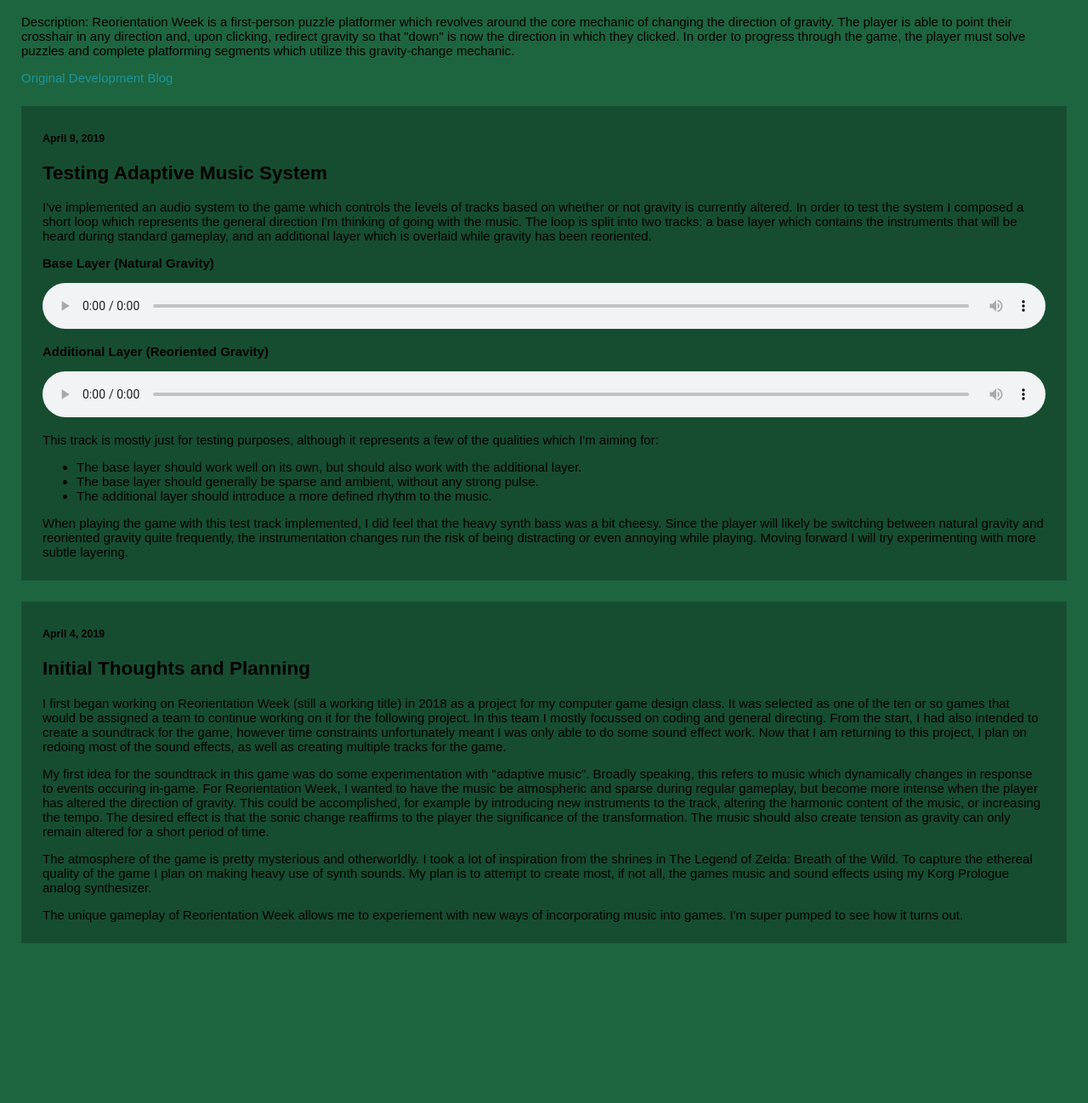
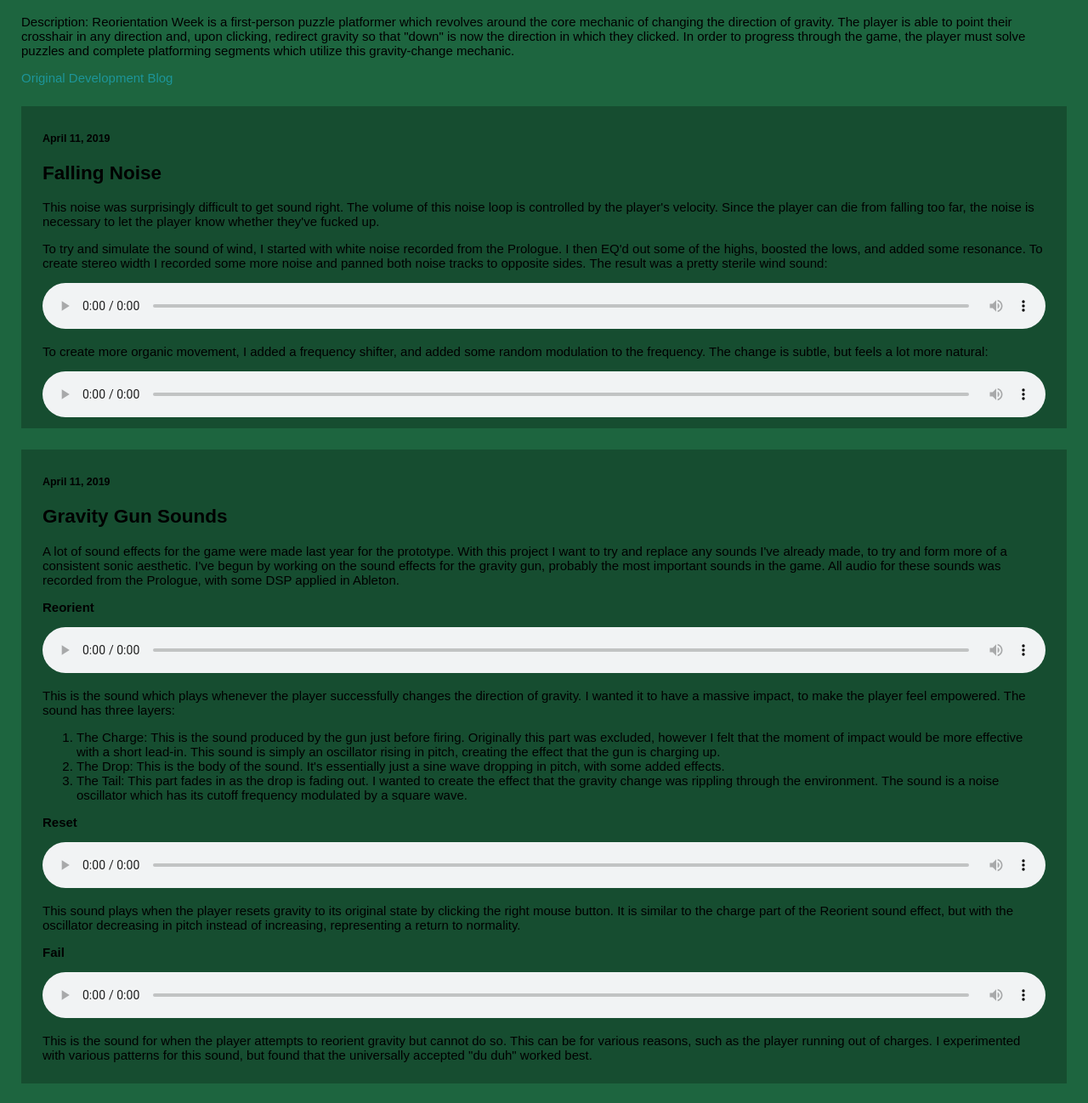
Before and after one commit to Fynthesizer/CMPO401, a plain HTML site: page reorientation-week.html in a window 1280 px wide. Shown: the part 62-1360 px from the top of the page at 85% size. Before the commit the page ends 1247 px from the top, so only its background shows below. Drawn offline with Linux system fonts and the light colour scheme.

Commit message:
reo week gun sounds

```diff
--- a/reorientation-week.html
+++ b/reorientation-week.html
@@ -9,18 +9,64 @@
 <p>Description: Reorientation Week is a first-person puzzle platformer which revolves around the core mechanic of changing the direction of gravity. The player is able to point their crosshair in any direction and, upon clicking, redirect gravity so that "down" is now the direction in which they clicked. In order to progress through the game, the player must solve puzzles and complete platforming segments which utilize this gravity-change mechanic.</p>
 <a href="https://www.tumblr.com/blog/finnma-mddn343">Original Development Blog</a> <br>
 
+
+<div class="post">
+    <h5>April 11, 2019</h5>
+    <h2>Falling Noise</h2>
+    <p>This noise was surprisingly difficult to get sound right. The volume of this noise loop is controlled by the player's velocity. Since the player can die from falling too far, the noise is necessary to let the player know whether they've fucked up.</p>
+    <p>To try and simulate the sound of wind, I started with white noise recorded from the Prologue. I then EQ'd out some of the highs, boosted the lows, and added some resonance. To create stereo width I recorded some more noise and panned both noise tracks to opposite sides. The result was a pretty sterile wind sound:</p>
+    <audio controls>
+        <source src="assets/reoweekFallingv1.wav" type="audio/wav">
+        Your browser does not support the audio element.
+    </audio>
+    <p>To create more organic movement, I added a frequency shifter, and added some random modulation to the frequency. The change is subtle, but feels a lot more natural:</p>
+    <audio controls>
+        <source src="assets/reoweekFalling.wav" type="audio/wav">
+        Your browser does not support the audio element.
+    </audio>
+</div>
+
+<div class="post">
+    <h5>April 11, 2019</h5>
+    <h2>Gravity Gun Sounds</h2>
+    <p>A lot of sound effects for the game were made last year for the prototype. With this project I want to try and replace any sounds I've already made, to try and form more of a consistent sonic aesthetic. I've begun by working on the sound effects for the gravity gun, probably the most important sounds in the game. All audio for these sounds was recorded from the Prologue, with some DSP applied in Ableton.</p>
+    <p><b>Reorient</b></p>
+    <audio controls>
+        <source src="assets/reoweekReorient.wav" type="audio/wav">
+        Your browser does not support the audio element.
+    </audio>
+    <p>This is the sound which plays whenever the player successfully changes the direction of gravity. I wanted it to have a massive impact, to make the player feel empowered. The sound has three layers:</p>
+    <ol>
+      <li>The Charge: This is the sound produced by the gun just before firing. Originally this part was excluded, however I felt that the moment of impact would be more effective with a short lead-in. This sound is simply an oscillator rising in pitch, creating the effect that the gun is charging up. </li>
+      <li>The Drop: This is the body of the sound. It's essentially just a sine wave dropping in pitch, with some added effects.</li>
+      <li>The Tail: This part fades in as the drop is fading out. I wanted to create the effect that the gravity change was rippling through the environment. The sound is a noise oscillator which has its cutoff frequency modulated by a square wave. </li>
+    </ol>
+    <p><b>Reset</b></p>
+    <audio controls>
+        <source src="assets/reoweekReset.wav" type="audio/wav">
+        Your browser does not support the audio element.
+    </audio>
+    <p>This sound plays when the player resets gravity to its original state by clicking the right mouse button. It is similar to the charge part of the Reorient sound effect, but with the oscillator decreasing in pitch instead of increasing, representing a return to normality.</p>
+    <p><b>Fail</b></p>
+    <audio controls>
+        <source src="assets/reoweekFail.wav" type="audio/wav">
+        Your browser does not support the audio element.
+    </audio>
+    <p>This is the sound for when the player attempts to reorient gravity but cannot do so. This can be for various reasons, such as the player running out of charges. I experimented with various patterns for this sound, but found that the universally accepted "du duh" worked best. </p>
+</div>
+
 <div class="post">
     <h5>April 9, 2019</h5>
     <h2>Testing Adaptive Music System</h2>
     <p>I've implemented an audio system to the game which controls the levels of tracks based on whether or not gravity is currently altered. In order to test the system I composed a short loop which represents the general direction I'm thinking of going with the music. The loop is split into two tracks: a base layer which contains the instruments that will be heard during standard gameplay, and an additional layer which is overlaid while gravity has been reoriented.</p>
     <p><b>Base Layer (Natural Gravity)</b></p>
     <audio controls>
-        <source src="assets/reoWeekTestTrackBase.wav" type="audio/wav">
+        <source src="assets/reoweekTestTrackBase.wav" type="audio/wav">
         Your browser does not support the audio element.
     </audio>
     <p><b>Additional Layer (Reoriented Gravity)</b></p>
     <audio controls>
-        <source src="assets/reoWeekTestTrackLayer.wav" type="audio/wav">
+        <source src="assets/reoweekTestTrackLayer.wav" type="audio/wav">
         Your browser does not support the audio element.
     </audio>
     <p>This track is mostly just for testing purposes, although it represents a few of the qualities which I'm aiming for:</p>
```
Also changed, not shown: 5 other files.
